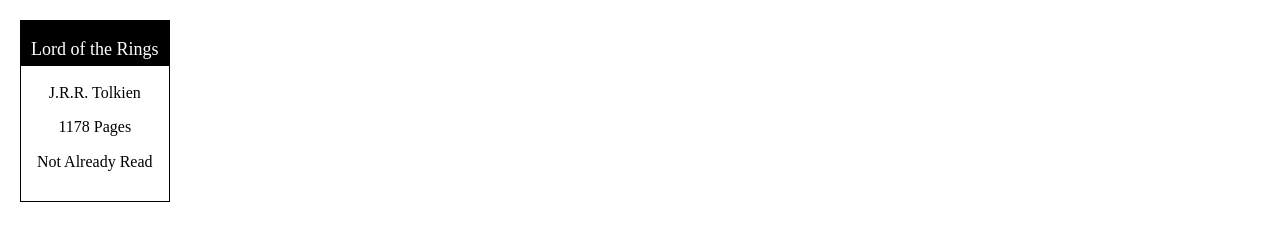
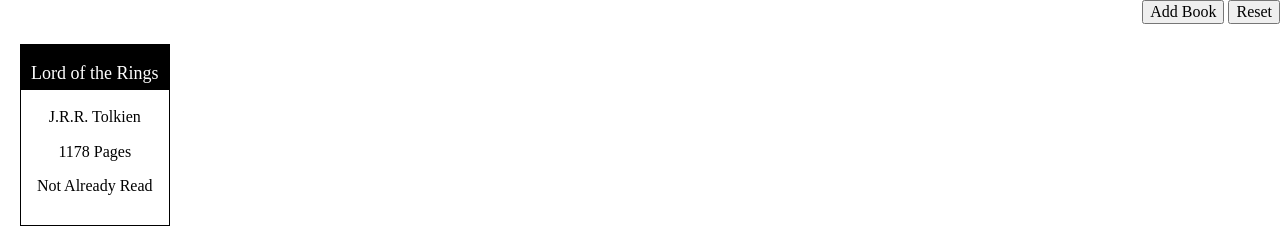
Before and after one commit to g-waite/library, a plain HTML site: page index.html in a window 1280 px wide. Drawn offline with Linux system fonts and the light colour scheme.

Commit message:
added button controls

```diff
--- a/css/style.css
+++ b/css/style.css
@@ -1,3 +1,10 @@
+.nav-bar {
+  display: flex;
+}
+.nav-btn {
+  margin-left: auto;
+}
+
 .grid-container {
   display: grid;
   grid-template-columns: 1fr 1fr 1fr 1fr 1fr;
--- a/index.html
+++ b/index.html
@@ -9,6 +9,12 @@
     <title>Library App</title>
   </head>
   <body>
+    <section class="nav-bar">
+      <section class="nav-btn">
+        <button class="add-book">Add Book</button>
+        <button class="rst-book">Reset</button>
+      </section>
+    </section>
     <section class="grid-container">
       <section class="card">
         <div class="header">
```
